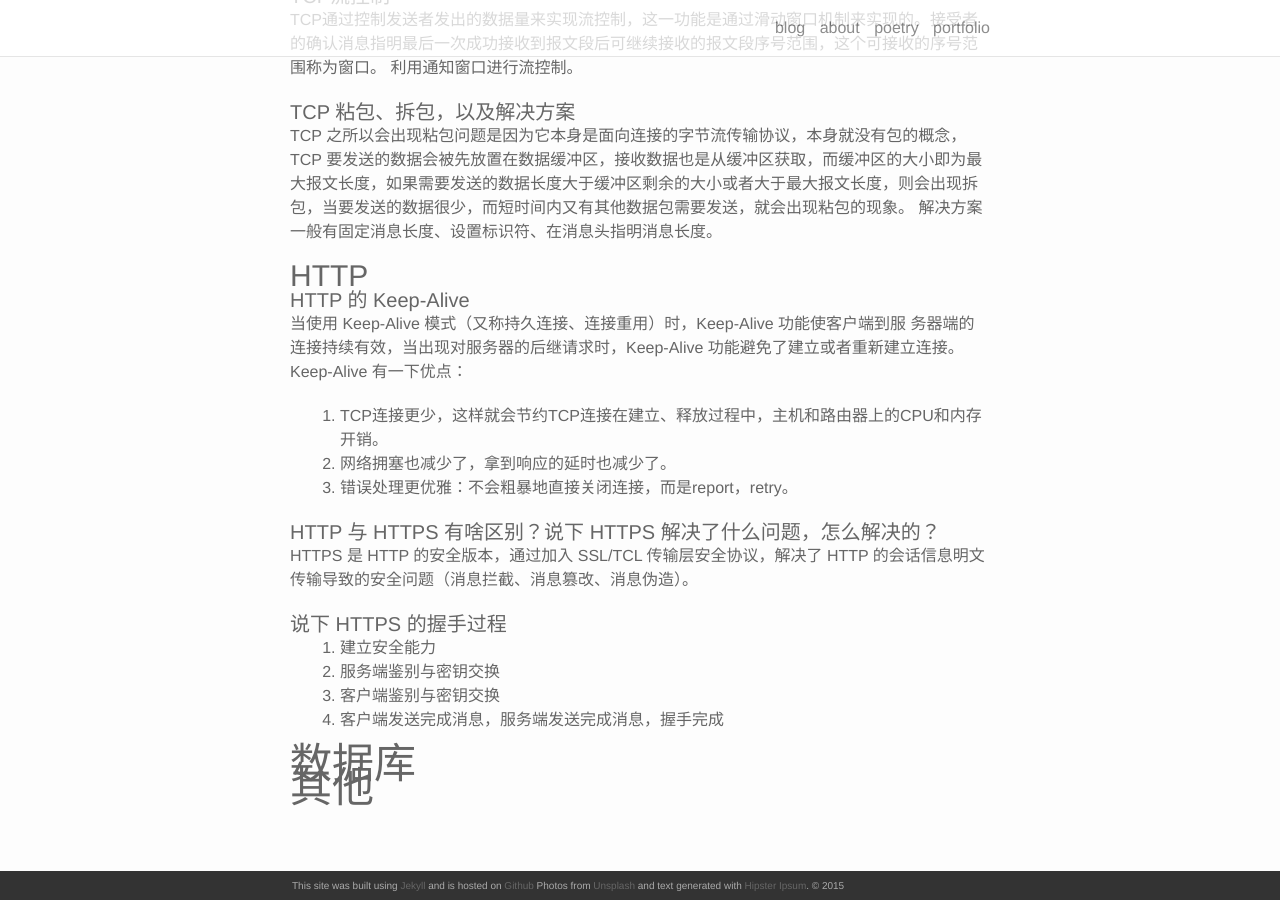
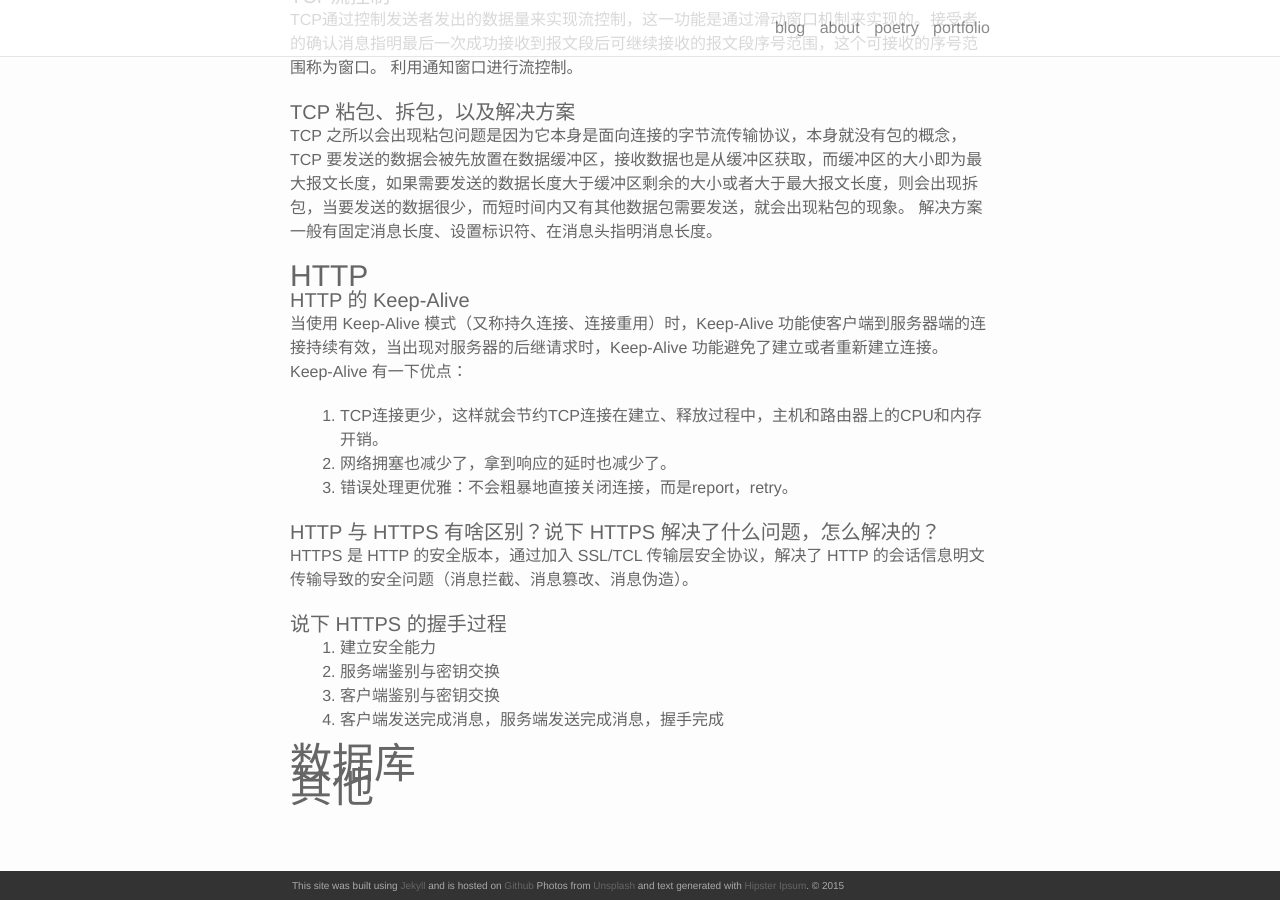
Before and after one commit to akmissxt/blog, a Jekyll site: the page built from _posts/2021-04-05-面试复习.markdown, in a window 1280 px wide and 900 px high, scrolled down 1865 px. Built offline with Jekyll 4.4.1, drawn with Linux system fonts in a browser that asks for light colours; nearby versions of some CDN libraries; our own code applies the rules of GitHub Pages for plain Markdown files.

```diff
--- a/_posts/2021-04-05-面试复习.markdown
+++ b/_posts/2021-04-05-面试复习.markdown
@@ -71,7 +71,7 @@ TCP 之所以会出现粘包问题是因为它本身是面向连接的字节流
 ### HTTP
 
 #### HTTP 的 Keep-Alive
-当使用 Keep-Alive 模式（又称持久连接、连接重用）时，Keep-Alive 功能使客户端到服 务器端的连接持续有效，当出现对服务器的后继请求时，Keep-Alive 功能避免了建立或者重新建立连接。
+当使用 Keep-Alive 模式（又称持久连接、连接重用）时，Keep-Alive 功能使客户端到服务器端的连接持续有效，当出现对服务器的后继请求时，Keep-Alive 功能避免了建立或者重新建立连接。
 Keep-Alive 有一下优点：
 1. TCP连接更少，这样就会节约TCP连接在建立、释放过程中，主机和路由器上的CPU和内存开销。
 2. 网络拥塞也减少了，拿到响应的延时也减少了。
```
